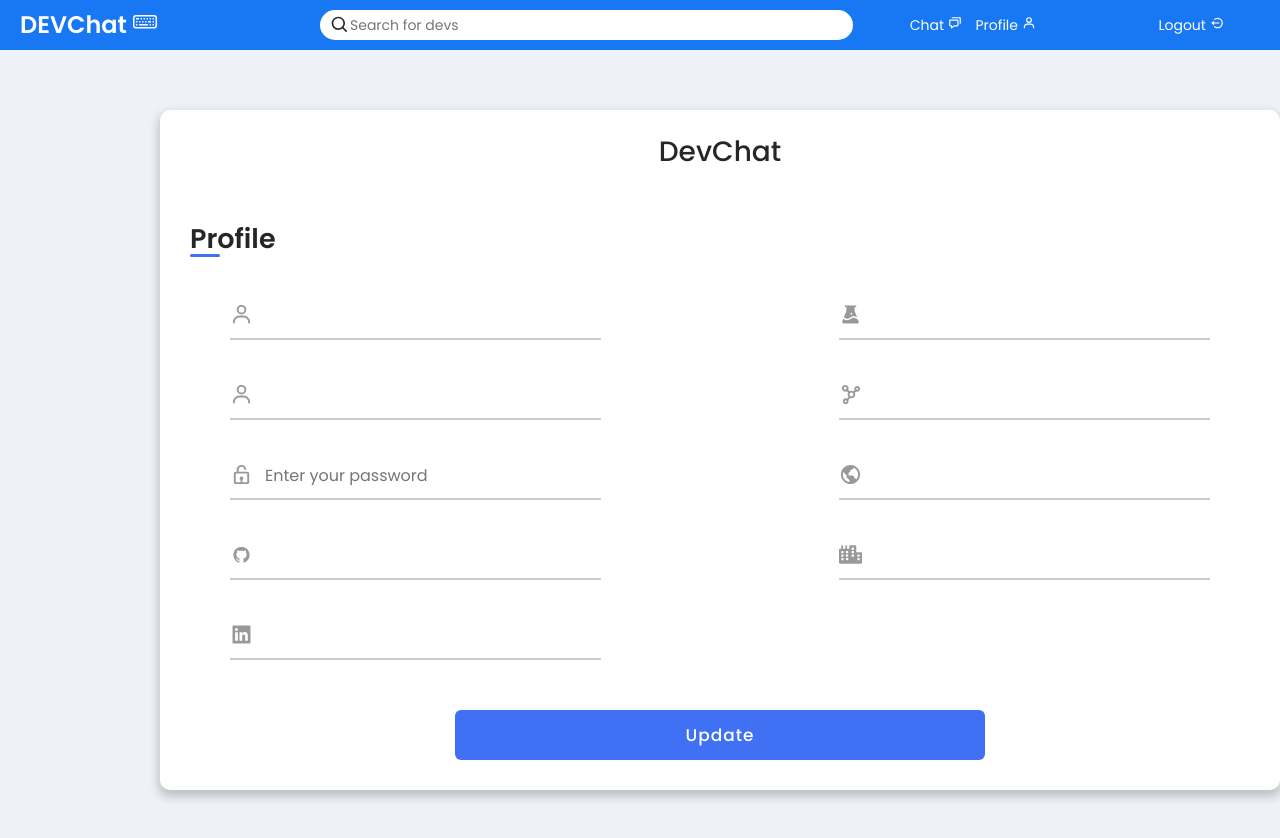
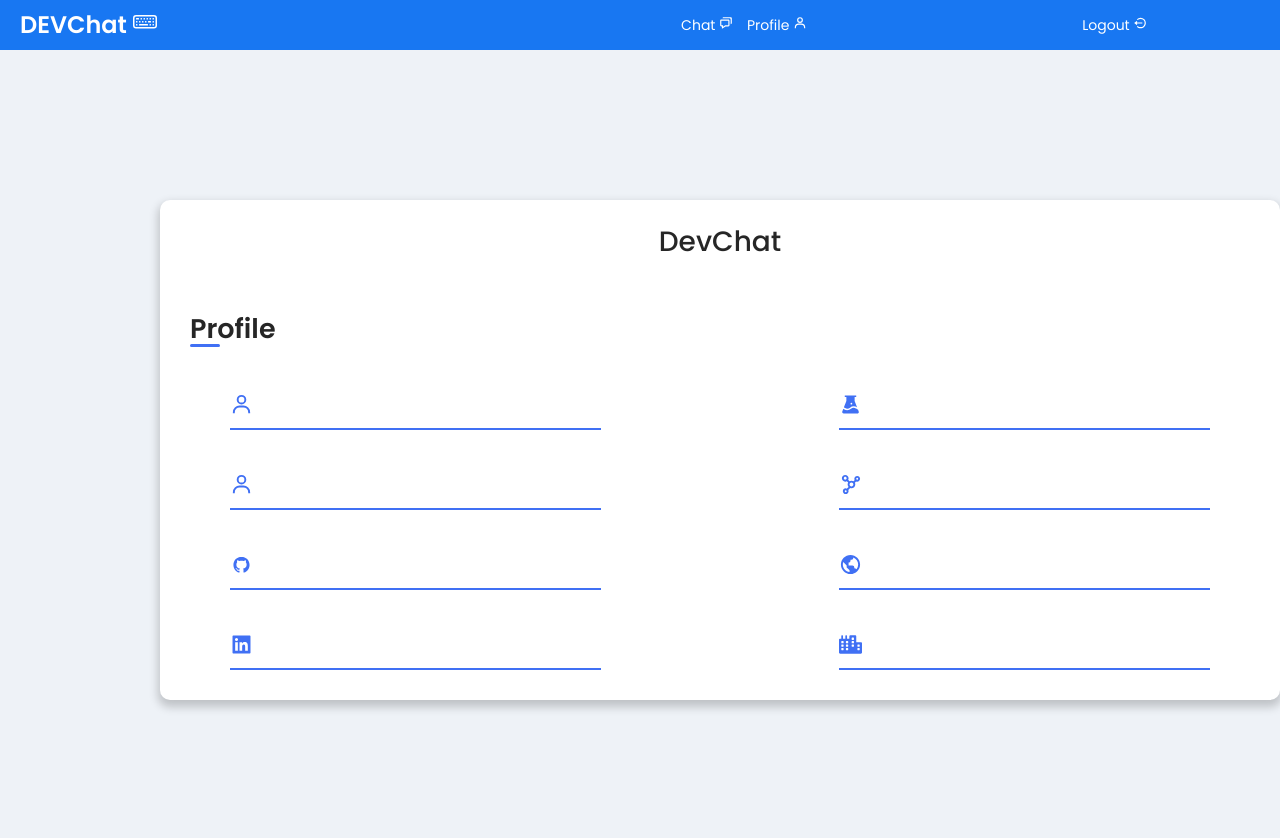
Before and after one commit to kalom60/DevChat, a React (Create React App) app in the folder client/: page /profile in a window 1280 px wide. Shown: the top 838 px of the page. Built offline with nearby package versions, Linux system fonts and the light colour scheme; no server answers.

Commit message:
profile page

```diff
--- a/client/src/pages/Profile.jsx
+++ b/client/src/pages/Profile.jsx
@@ -27,8 +27,8 @@ import Logout from '../components/Logout';
 function Register() {
   const navigate = useNavigate();
   const token = JSON.parse(localStorage.getItem('devChatUser'));
-  const [devs, setDevs] = useState([]);
-  const [users, setUsers] = useState([]);
+  // const [devs, setDevs] = useState([]);
+  // const [users, setUsers] = useState([]);
   const [me, setMe] = useState({});
   let user = {};
   const [values, setValues] = useState({
@@ -105,6 +105,18 @@ function Register() {
     //   };
 
     console.log(user);
+    console.log('here');
+    axios
+      .put('/edit', {
+        headers: {
+          Authorization: `Bearer ${token}`,
+        },
+        data: {
+          user,
+        },
+      })
+      .then((res) => console.log(res.data))
+      .catch((err) => console.log(err));
 
     //   const { data } = await axios.post('/register', {
     //     firstName,
@@ -130,54 +142,56 @@ function Register() {
     // }
   };
 
-  //   const handleValidation = () => {
-  //     const { password, confirmPassword, userName, email } = values;
-  //     if (password !== confirmPassword) {
-  //       toast.error('password should be the same', toastOptions);
-  //       return false;
-  //     } else if (userName.length < 3) {
-  //       toast.error('username should be greater than 3 characters', toastOptions);
-  //       return false;
-  //     } else if (password.length < 8) {
-  //       toast.error(
-  //         'password should be equal to or greater than 8 characters',
-  //         toastOptions
-  //       );
-  //       return false;
-  //     } else if (email === '') {
-  //       toast.error('email is required', toastOptions);
-  //       return false;
-  //     }
-  //     return true;
-  //   };
+  // const handleValidation = () => {
+  //   const { password, confirmPassword, userName, email } = values;
+  //   if (password !== confirmPassword) {
+  //     toast.error('password should be the same', toastOptions);
+  //     return false;
+  //   } else if (userName.length < 3) {
+  //     toast.error('username should be greater than 3 characters', toastOptions);
+  //     return false;
+  //   } else if (password.length < 8) {
+  //     toast.error(
+  //       'password should be equal to or greater than 8 characters',
+  //       toastOptions
+  //     );
+  //     return false;
+  //   } else if (email === '') {
+  //     toast.error('email is required', toastOptions);
+  //     return false;
+  //   }
+  //   return true;
+  // };
 
   //   const handleChange = (event) => {
   //     setValues({ ...values, [event.target.name]: event.target.value });
   //   };
 
-  useEffect(() => {
-    const users = () => {
-      axios
-        .get('/users')
-        .then((res) => {
-          setDevs(res.data);
-          setUsers(res.data);
-        })
-        .catch((err) => console.log(err));
-    };
-    users();
-  }, []);
+  // useEffect(() => {
+  //   const users = () => {
+  //     axios
+  //       .get('/users')
+  //       .then((res) => {
+  //         setDevs(res.data);
+  //         setUsers(res.data);
+  //       })
+  //       .catch((err) => console.log(err));
+  //   };
+  //   users();
+  // }, []);
 
-  const filterCards = (event) => {
-    const value = event.target.value.toLowerCase();
-    const filteredUsers = devs.filter((dev) =>
-      `${dev.firstName} ${dev.lastName}`.toLowerCase().includes(value)
-    );
-    setUsers(filteredUsers);
-  };
+  // const filterCards = (event) => {
+  //   const value = event.target.value.toLowerCase();
+  //   const filteredUsers = devs.filter((dev) =>
+  //     `${dev.firstName} ${dev.lastName}`.toLowerCase().includes(value)
+  //   );
+  //   setUsers(filteredUsers);
+  // };
 
   const handleChange = (event) => {
-    user.event.target.name = event.target.value;
+    const key = event.target.name;
+    // console.log(key);
+    user[key] = event.target.value;
   };
 
   return (
@@ -191,7 +205,7 @@ function Register() {
               </span>
             </Link>
           </div>
-          <div className="topbarCenter">
+          {/* <div className="topbarCenter">
             <div className="searchbar">
               <BiSearch className="searchIcon" />
               <input
@@ -200,7 +214,7 @@ function Register() {
                 className="searchInput"
               />
             </div>
-          </div>
+          </div> */}
           <div className="topbarRight">
             <div className="topbarLinks">
               <Link to={'/Chat'} className="topbarLink">
@@ -236,7 +250,6 @@ function Register() {
                         <input
                           type="text"
                           placeholder={me.user?.firstName || ''}
-                          required
                           name="firstName"
                           onChange={(e) => handleChange(e)}
                         />
@@ -249,7 +262,6 @@ function Register() {
                         <input
                           type="text"
                           placeholder={me.user?.lastName || ''}
-                          required
                           name="lasttName"
                           onChange={(e) => handleChange(e)}
                         />
@@ -258,24 +270,22 @@ function Register() {
                         </i>
                       </div>
 
-                      <div className="input-field">
+                      {/* <div className="input-field">
                         <input
                           type="password"
                           placeholder="Enter your password"
-                          required
                           name="password"
                           onChange={(e) => handleChange(e)}
                         />
                         <i className="icon">
                           <BiLockOpen />
                         </i>
-                      </div>
+                      </div> */}
 
                       <div className="input-field">
                         <input
                           type="text"
                           placeholder={me.user?.github || ''}
-                          required
                           name="github"
                           onChange={(e) => handleChange(e)}
                         />
@@ -288,7 +298,6 @@ function Register() {
                         <input
                           type="text"
                           placeholder={me.user?.linkedIn || ''}
-                          required
                           name="linkedIn"
                           onChange={(e) => handleChange(e)}
                         />
@@ -303,7 +312,6 @@ function Register() {
                         <input
                           type="text"
                           placeholder={me.user?.expreience || ''}
-                          required
                           name="expreience"
                           onChange={(e) => handleChange(e)}
                         />
@@ -316,7 +324,6 @@ function Register() {
                         <input
                           type="text"
                           placeholder={me.user?.title || ''}
-                          required
                           name="specialization"
                           onChange={(e) => handleChange(e)}
                         />
@@ -329,7 +336,6 @@ function Register() {
                         <input
                           type="text"
                           placeholder={me.user?.address.country || ''}
-                          required
                           name="country"
                           onChange={(e) => handleChange(e)}
                         />
@@ -342,7 +348,6 @@ function Register() {
                         <input
                           type="text"
                           placeholder={me.user?.address.city || ''}
-                          required
                           name="city"
                           onChange={(e) => handleChange(e)}
                         />
@@ -352,9 +357,9 @@ function Register() {
                       </div>
                     </div>
                   </div>
-                  <div className="button">
+                  {/* <div className="button">
                     <button type="submit">Update</button>
-                  </div>
+                  </div> */}
                 </form>
               </div>
             </div>
```
